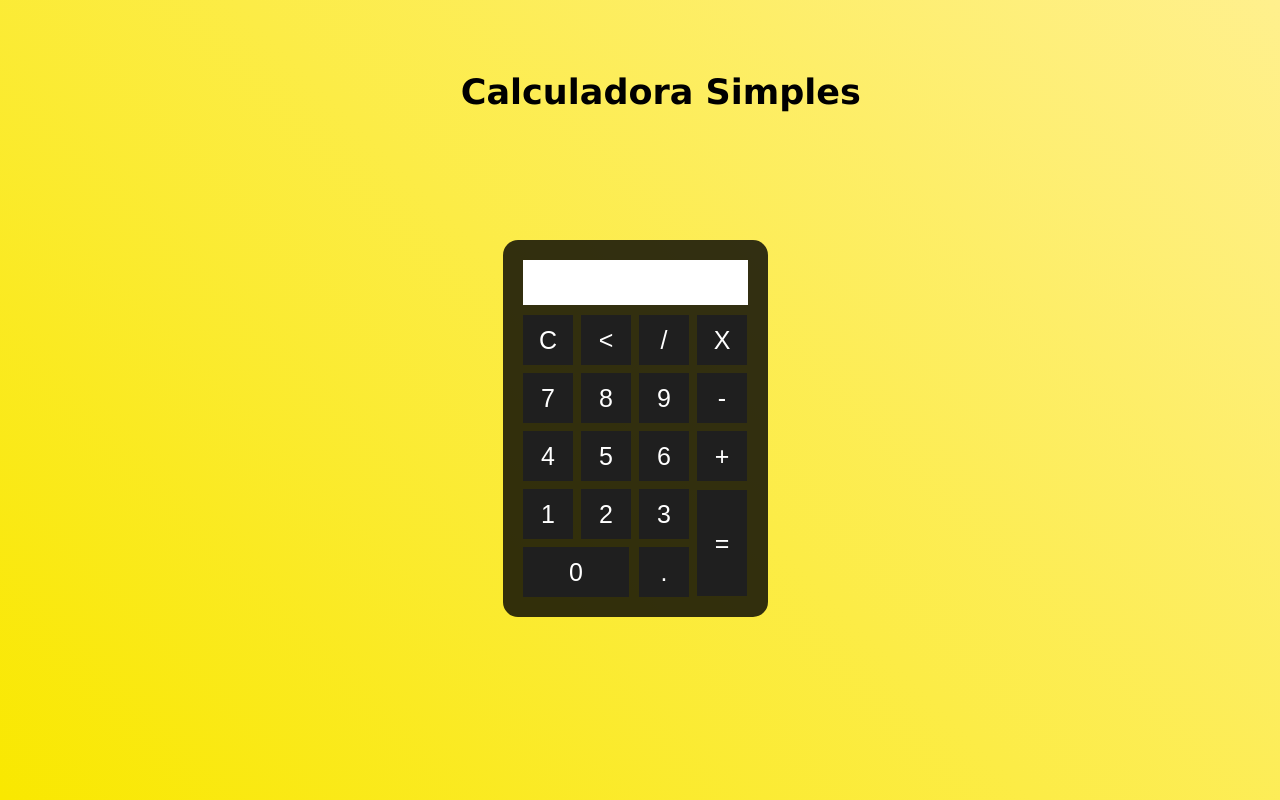
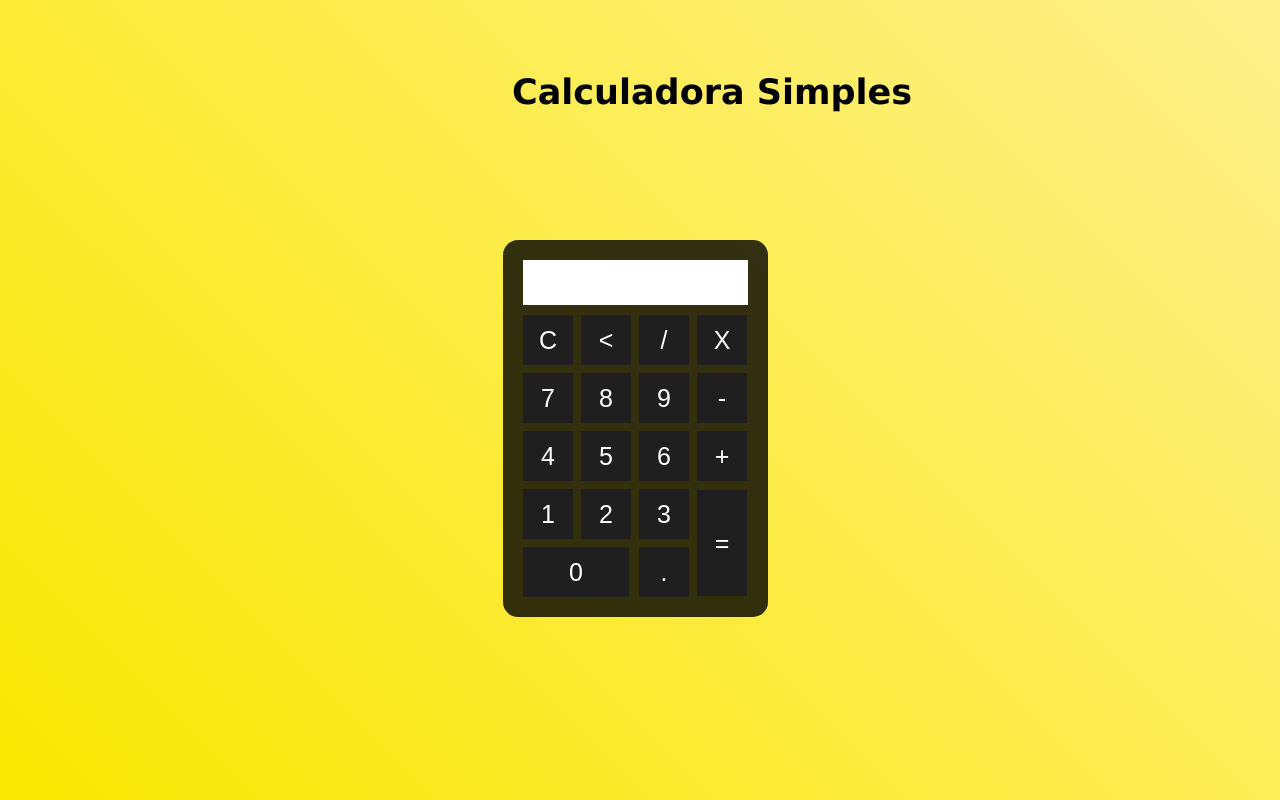
Before and after one commit to Gcc10bin/calculadora, a plain HTML site: page index.html in a window 1280 px wide. Drawn offline with Linux system fonts and the light colour scheme.

Commit message:
alinhamento do h1

```diff
--- a/index.css
+++ b/index.css
@@ -6,7 +6,7 @@
 h1{
     position: absolute;
     top: 9%;
-    left: 36%;
+    left: 40%;
     font-family: Verdana, Geneva, Tahoma, sans-serif;
     font-size: 35px;
 }
```
